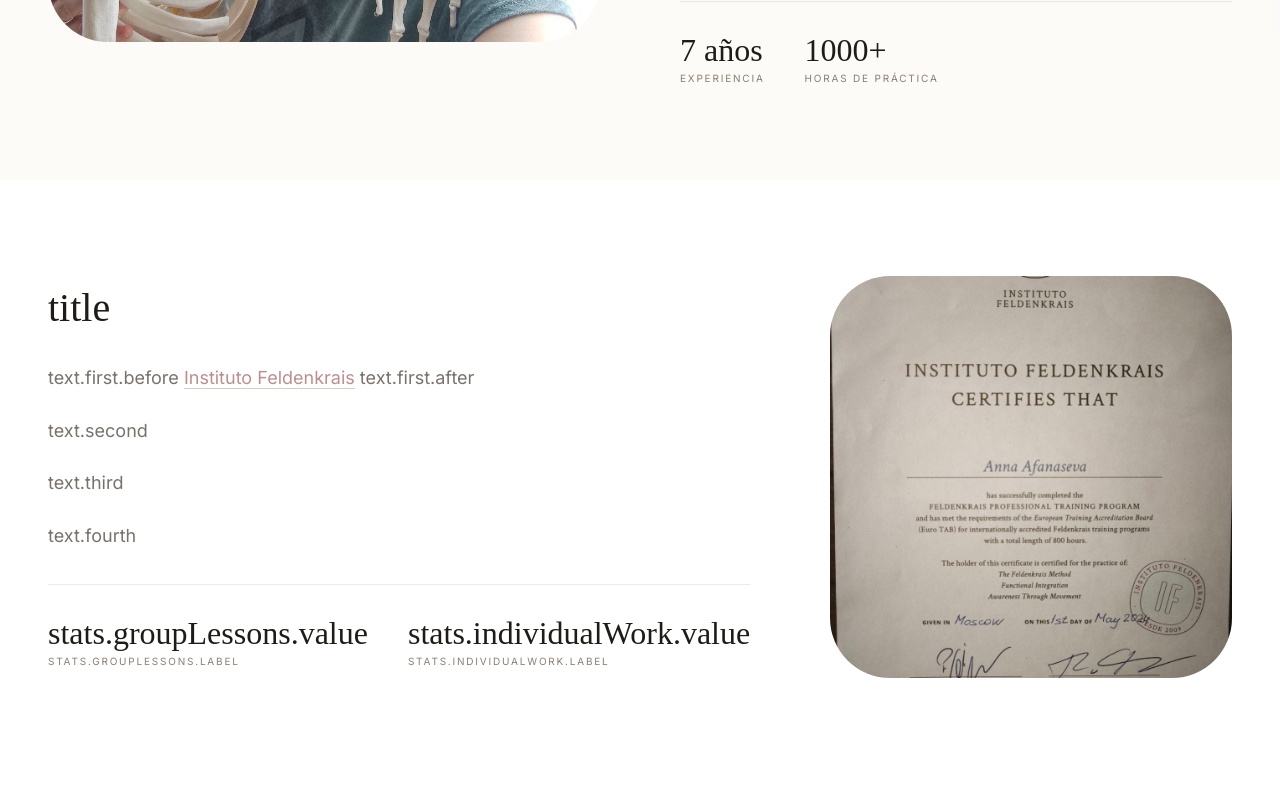
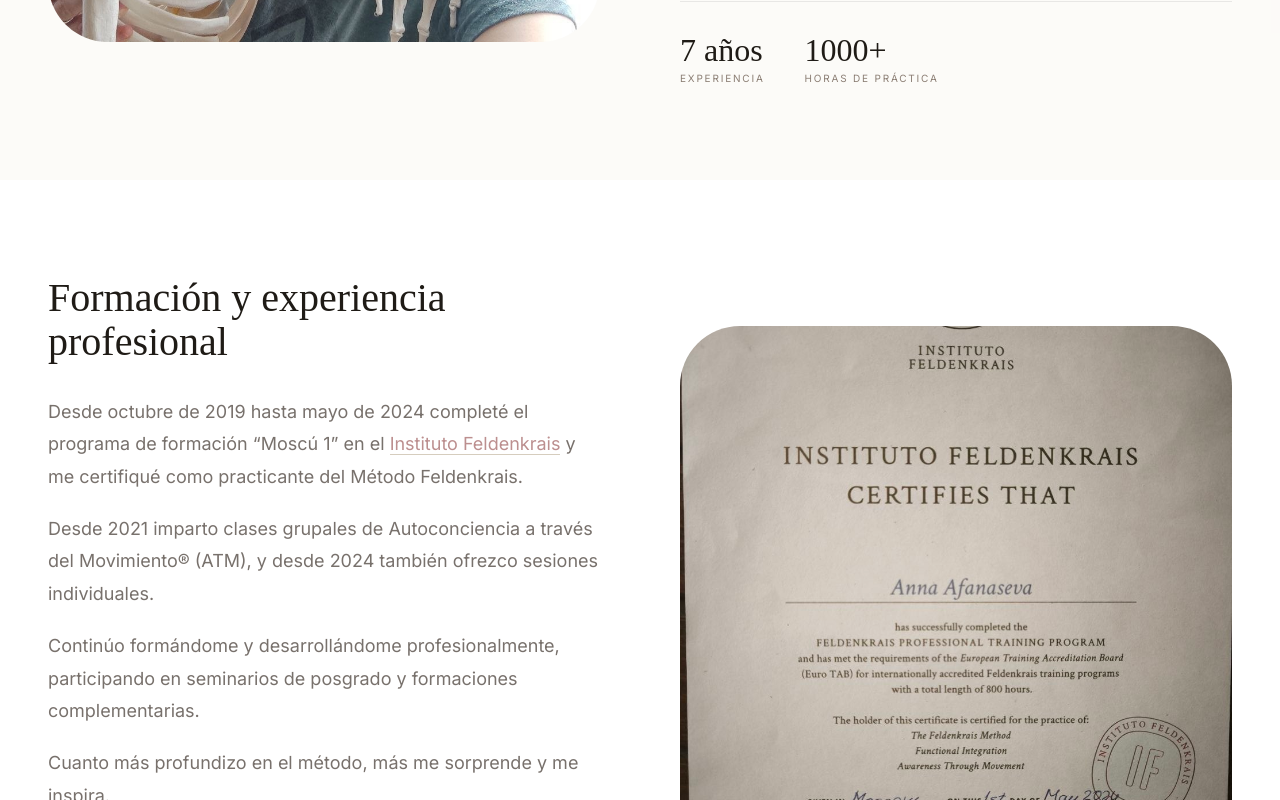
Before and after one commit to adessolv/anna, a React (Vite) app: page / in a window 1280 px wide. Shown: the part 2000-2800 px from the top of the page. Built offline with nearby package versions, Linux system fonts and the light colour scheme.

Commit message:
Experience translations added. Pictures changed

```diff
--- a/src/Components/Header/Header.jsx
+++ b/src/Components/Header/Header.jsx
@@ -42,6 +42,7 @@ function Header() {
             <ul className={styles.headerNavList}>
               <NavItem item={t("method")} href="#method" />
               <NavItem item={t("about")} href="#about" />
+              <NavItem item={t("experience")} href="#experience" />
               <NavItem item={t("classes")} href="#classes" />
               <NavItem item={t("contacts")} href="#contacts" />
             </ul>
--- a/src/Components/Lessons/Lessons.jsx
+++ b/src/Components/Lessons/Lessons.jsx
@@ -8,6 +8,15 @@ const Lessons = () => {
     return (
         <section id="classes" className={styles.section}>
             <div className={styles.container}>
+                <div className={styles.media}>
+                    <img
+                        src="classes.png"
+                        alt={t("imageAlt")}
+                        className={styles.image}
+                        loading="lazy"
+                    />
+                </div>
+
                 <div className={styles.content}>
                     <h2 className={styles.title}>{t("title")}</h2>
 
@@ -26,15 +35,6 @@ const Lessons = () => {
                         </div>
                     </div>
                 </div>
-
-                <div className={styles.media}>
-                    <img
-                        src="classes.png"
-                        alt={t("imageAlt")}
-                        className={styles.image}
-                        loading="lazy"
-                    />
-                </div>
             </div>
         </section>
     );
--- a/src/i18n.js
+++ b/src/i18n.js
@@ -42,6 +42,8 @@ import terms_en from "./locales/en/terms.json";
 import terms_ru from "./locales/ru/terms.json";
 
 import exp_ru from "./locales/ru/experience.json";
+import exp_en from "./locales/en/experience.json";
+import exp_es from "./locales/es/experience.json";
 
 import { footer } from "motion/react-client";
 
@@ -58,6 +60,7 @@ i18n.use(initReactI18next).init({
       footer: footer_en,
       legal: legal_en,
       terms: terms_en,
+      experience: exp_en,
     },
     ru: {
       translation: ru,
@@ -83,6 +86,7 @@ i18n.use(initReactI18next).init({
       footer: footer_es,
       legal: legal_es,
       terms: terms_es,
+      experience: exp_es,
     },
   },
   lng: "es",
--- /dev/null
+++ b/src/locales/en/experience.json
@@ -0,0 +1,23 @@
+{
+  "title": "Education and Professional Experience",
+  "imageAlt": "Feldenkrais Method practice",
+  "text": {
+    "first": {
+      "before": "From October 2019 to May 2024, I completed the “Moscow 1” training program at",
+      "after": "and became a certified Feldenkrais practitioner."
+    },
+    "second": "Since 2021, I have been teaching group classes of Awareness Through Movement® (ATM), and since 2024 I have also been offering individual sessions.",
+    "third": "I continue to study and grow professionally through postgraduate seminars and additional training programs.",
+    "fourth": "The deeper I go into the method, the more it continues to surprise and inspire me."
+  },
+  "stats": {
+    "groupLessons": {
+      "value": "since 2021",
+      "label": "Group classes"
+    },
+    "individualWork": {
+      "value": "since 2024",
+      "label": "Individual sessions"
+    }
+  }
+}
--- a/src/locales/en/translation.json
+++ b/src/locales/en/translation.json
@@ -1,6 +1,7 @@
 {
     "method": "Method",
     "about": "About me",
+    "experience": "Experience",
     "classes": "Classes",
     "contacts": "Contacts"
 }
--- /dev/null
+++ b/src/locales/es/experience.json
@@ -0,0 +1,23 @@
+{
+  "title": "Formación y experiencia profesional",
+  "imageAlt": "Práctica del Método Feldenkrais",
+  "text": {
+    "first": {
+      "before": "Desde octubre de 2019 hasta mayo de 2024 completé el programa de formación “Moscú 1” en el",
+      "after": "y me certifiqué como practicante del Método Feldenkrais."
+    },
+    "second": "Desde 2021 imparto clases grupales de Autoconciencia a través del Movimiento® (ATM), y desde 2024 también ofrezco sesiones individuales.",
+    "third": "Continúo formándome y desarrollándome profesionalmente, participando en seminarios de posgrado y formaciones complementarias.",
+    "fourth": "Cuanto más profundizo en el método, más me sorprende y me inspira."
+  },
+  "stats": {
+    "groupLessons": {
+      "value": "desde 2021",
+      "label": "Clases grupales"
+    },
+    "individualWork": {
+      "value": "desde 2024",
+      "label": "Sesiones individuales"
+    }
+  }
+}
--- a/src/locales/es/translation.json
+++ b/src/locales/es/translation.json
@@ -2,5 +2,6 @@
     "method": "Método",
     "about": "Sobre mí",
     "classes": "Clases",
-    "contacts": "Contactos"
+    "contacts": "Contactos",
+    "experience": "Experiencia"
 }
--- a/src/locales/ru/experience.json
+++ b/src/locales/ru/experience.json
@@ -1,5 +1,5 @@
 {
-  "title": "Опыт",
+  "title": "Обучение и опыт работы",
   "imageAlt": "Практика метода Фельденкрайза",
   "text": {
     "first": {
--- a/src/locales/ru/translation.json
+++ b/src/locales/ru/translation.json
@@ -2,5 +2,6 @@
     "method": "Метод",
     "about": "Обо мне",
     "classes": "Занятия",
-    "contacts": "Контакты"
+    "contacts": "Контакты",
+    "experience": "Опыт"
 }
```
Also changed, not shown: public/artistic-movement.jpg.
